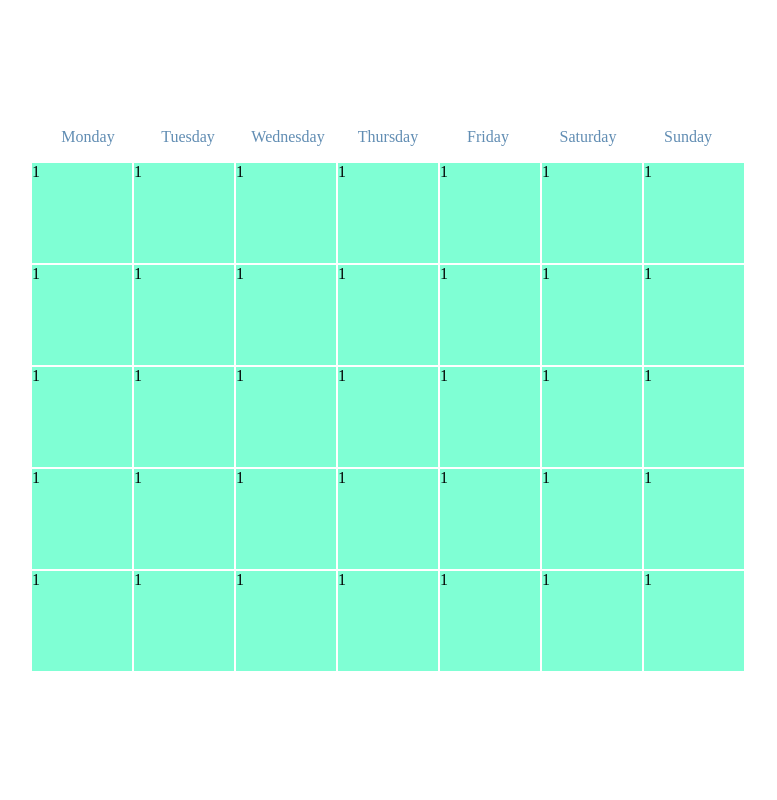
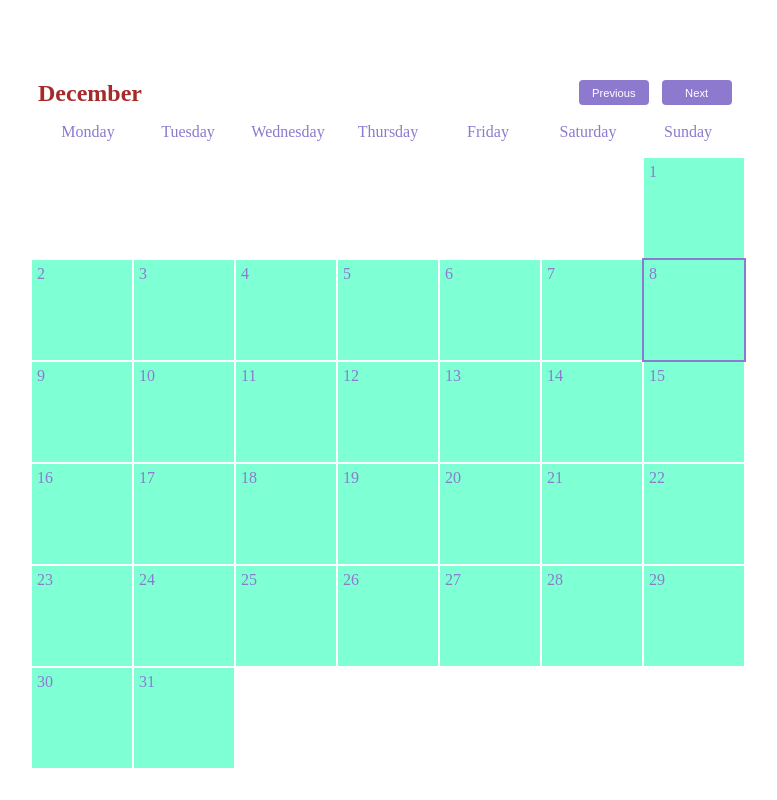
Before and after one commit to aleksandrekas/Calendar-App, a React (Vite) app: page / in a window 1280 px wide. Shown: the whole page, without its empty margins (252-1029 px from the left). Built offline with nearby package versions, Linux system fonts and the light colour scheme.

Commit message:
finished first half of a project

```diff
--- a/src/App.jsx
+++ b/src/App.jsx
@@ -1,11 +1,53 @@
+import { useEffect } from "react"
 import Calendar from "./components/Calendar"
+import { useState } from "react"
+
+const dt = new Date()
+
+
+function App() {
+  const [nav,setNav] = useState(0)
+  const [month , setMonth] = useState(dt)
+  const [daysInMonth, setDaysInMonth] = useState({
+    firstDayOfMonth: 0,
+    totalDays:0,
+    paddingDays:0
+  });
 
 
 
+  function handleNav(action){
+    if(action === 'add'){
+      setNav((state)=> state = state + 1 )
+    }else{
+      setNav((state)=> state = state - 1 )
+    }
+  }
 
-function App() {
+
+
+  useEffect(()=>{
+
+    const newMonth = new Date(dt.getFullYear(), dt.getMonth() + nav, 1);
+    setMonth(newMonth)
+    const firstDayOfMonth = newMonth.getDay();
+    const totalDays = new Date(newMonth.getFullYear(), newMonth.getMonth() + 1, 0).getDate();
+    const paddingDays = firstDayOfMonth === 0 ? 6 : firstDayOfMonth - 1;
+
+    setDaysInMonth({ firstDayOfMonth, totalDays, paddingDays });
+  },[nav])
+
+
+
   return(
     <div id="container">
+      <div id="setMonthDiv">
+        <h4>{month.toLocaleDateString('en-US', { month: 'long'})}</h4>
+        <div id="buttons">
+          <button onClick={()=> handleNav("subtract")}>Previous</button>
+          <button onClick={()=> handleNav("add")}>Next</button>
+        </div>
+      </div>
       <div id="daysHeader">
         <div>Monday</div>
         <div>Tuesday</div>
@@ -15,7 +57,7 @@ function App() {
         <div>Saturday</div>
         <div>Sunday</div>
       </div>
-      <Calendar/>
+      <Calendar nav={nav} days={daysInMonth}/>
     </div>
   )
 
--- a/src/components/Calendar.jsx
+++ b/src/components/Calendar.jsx
@@ -1,43 +1,24 @@
 import Day from "./Day"
 
-export default function Calendar(){
+export default function Calendar({days , nav}){
+    const {totalDays,paddingDays} = days
+    const date = new Date()
+
     return (
         <div id="calendarBody">
-            <Day/>
-            <Day/>
-            <Day/>
-            <Day/>
-            <Day/>
-            <Day/>
-            <Day/>
-            <Day/>
-            <Day/>
-            <Day/>
-            <Day/>
-            <Day/>
-            <Day/>
-            <Day/>
-            <Day/>
-            <Day/>
-            <Day/>
-            <Day/>
-            <Day/>
-            <Day/>
-            <Day/>
-            <Day/>
-            <Day/>
-            <Day/>
-            <Day/>
-            <Day/>
-            <Day/>
-            <Day/>
-            <Day/>
-            <Day/>
-            <Day/>
-            <Day/>
-            <Day/>
-            <Day/>
-            <Day/>
+            {Array.from({length:paddingDays}).map((_,index)=>{
+                return <Day key={index} clas={'paddingDay'} />
+            })}
+            {Array.from({length:totalDays}).map((_,index)=>{
+                const isToday =
+                    nav === 0 &&
+                    index + 1 === date.getDate() &&
+                    date.getFullYear() === new Date().getFullYear() &&
+                    date.getMonth() === new Date().getMonth();
+
+
+                return <Day key={index} clas={isToday? 'current' : ''} content={index + 1} />
+            })}
         </div>
     )
 }
--- a/src/components/Day.jsx
+++ b/src/components/Day.jsx
@@ -1,8 +1,8 @@
 
-export default function Day(){
+export default function Day({clas,content}){
     return(
-        <div id="day">
-            <div>1</div>
+        <div id="day" className={clas}>
+            <div>{content}</div>
         </div>
     )
 }
--- a/src/index.css
+++ b/src/index.css
@@ -5,11 +5,11 @@
 }
 
 #container{
-  height: 100vh;
   display: flex;
-  justify-content: center;
+  justify-content: flex-start;
   align-items: center;
   flex-direction: column;
+  margin-top: 5rem;
 }
 
 
@@ -23,7 +23,7 @@
 #daysHeader div{
   text-align: center;
   width: 100px;
-  color: rgb(97, 141, 179);
+  color: rgb(141, 122, 207);
   margin-bottom: 1rem;
 }
 
@@ -40,4 +40,56 @@
   height: 100px;
   background-color: aquamarine;
   margin: 1px;
+  cursor: pointer;
+  padding: 5px;
 }
+
+#day div{
+  color: rgb(141, 122, 207);
+}
+
+#setMonthDiv{
+  display: flex;
+  justify-content: space-between;
+  width: 700px;
+  margin-bottom: 1rem;
+}
+
+#buttons button{
+  width: 70px;
+  height: 25px;
+  margin: 0 0.4rem;
+  font-size: 0.7rem;
+  border: none;
+  border-radius: 4px;
+  background: rgb(141, 122, 207);
+  color:white ;
+  cursor: pointer;
+  text-align: center;
+}
+
+#buttons button:hover{
+  background: rgb(172, 154, 238);
+}
+
+
+#setMonthDiv h4{
+  font-size: 1.5rem;
+  color: brown;
+}
+
+
+.paddingDay{
+  background-color: white !important;
+  color: white;
+  cursor: none;
+}
+
+.paddingDay div{
+  display: none;
+}
+
+
+.current{
+  outline: 2px solid rgb(141, 122, 207) !important;
+}
```
